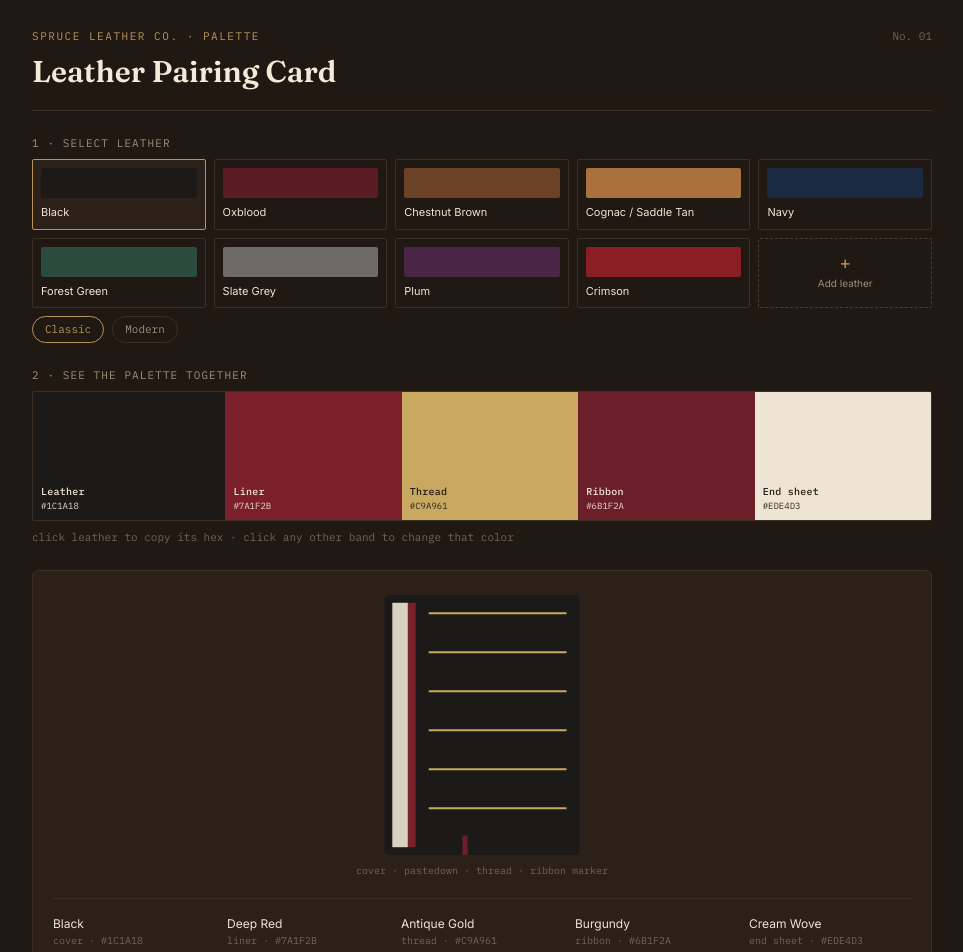
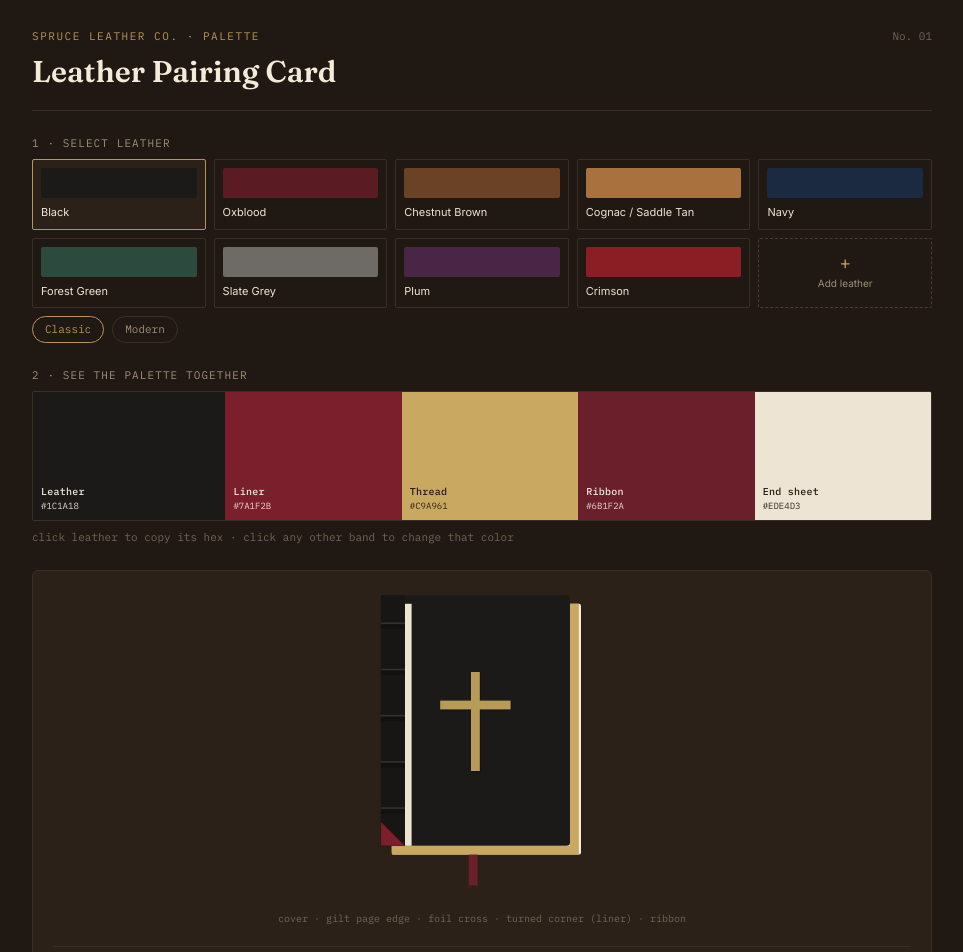
Before and after one commit to famedguardian/spruce-palette, a React (Vite) app: page / in a window 1280 px wide. Shown: the top 952 px of the page, without its empty margins (158-1121 px from the left). Built offline with nearby package versions, Linux system fonts and the light colour scheme.

Commit message:
Update App.jsx

```diff
--- a/src/App.jsx
+++ b/src/App.jsx
@@ -433,18 +433,47 @@ export default function App() {
         {/* palette card with mockup */}
         <div className="rounded-md p-5" style={{ background: "#2B2118", border: "1px solid #3a2f24" }}>
           <div className="flex justify-center pt-1 pb-2">
-            <svg width="200" height="260" viewBox="0 0 150 200">
-              <rect x="0" y="0" width="150" height="200" rx="4" fill={leather.hex} />
-              <rect x="6" y="6" width="12" height="188" fill={display.end.h} opacity="0.9" />
-              <rect x="18" y="6" width="6" height="188" fill={display.liner.h} />
-              <rect x="60" y="185" width="4" height="15" fill={display.ribbon.h} />
-              {[...Array(6)].map((_, i) => (
-                <line key={i} x1="34" y1={14 + i * 30} x2="140" y2={14 + i * 30} stroke={display.thread.h} strokeWidth="1.5" />
+            <svg width="220" height="308" viewBox="0 0 200 280">
+              {/* page block (paper) */}
+              <rect x="18" y="8" width="172" height="228" rx="2" fill="#F2ECDD" />
+              {/* gilt page edges — tinted with the thread color, a common Bible-binding touch */}
+              <rect x="180" y="8" width="8" height="228" fill={display.thread.h} />
+              <rect x="18" y="228" width="162" height="8" fill={display.thread.h} />
+              <rect x="18" y="8" width="162" height="4" fill={display.thread.h} opacity="0.6" />
+
+              {/* cover */}
+              <rect x="8" y="0" width="172" height="228" rx="3" fill={leather.hex} />
+
+              {/* end sheet peeking at the hinge */}
+              <rect x="30" y="8" width="6" height="220" fill={display.end.h} />
+
+              {/* spine shading + raised bands */}
+              <rect x="8" y="0" width="22" height="228" fill="#000000" opacity="0.16" />
+              {[0, 1, 2, 3, 4].map((i) => (
+                <g key={i}>
+                  <rect x="8" y={26 + i * 42} width="22" height="5" fill="#000000" opacity="0.22" />
+                  <rect x="8" y={25 + i * 42} width="22" height="1.5" fill="#ffffff" opacity="0.12" />
+                </g>
               ))}
+
+              {/* foil-stamped cross */}
+              <g opacity="0.9">
+                <rect x="91" y="71" width="8" height="90" fill="#000000" opacity="0.22" />
+                <rect x="63" y="97" width="64" height="8" fill="#000000" opacity="0.22" />
+                <rect x="90" y="70" width="8" height="90" fill={display.thread.h} />
+                <rect x="62" y="96" width="64" height="8" fill={display.thread.h} />
+              </g>
+
+              {/* turned-up corner revealing the liner */}
+              <path d="M8,206 L30,228 L8,228 Z" fill={display.liner.h} stroke="#000000" strokeOpacity="0.15" />
+
+              {/* ribbon marker */}
+              <rect x="88" y="236" width="8" height="30" fill={display.ribbon.h} />
+              <polygon points="88,264 92,272 96,264" fill="#2B2118" />
             </svg>
           </div>
           <div className="text-center text-[10px]" style={{ fontFamily: "'IBM Plex Mono',monospace", color: "#6f6558" }}>
-            cover · pastedown · thread · ribbon marker
+            cover · gilt page edge · foil cross · turned corner (liner) · ribbon
           </div>
 
           <div className="grid grid-cols-2 sm:grid-cols-5 gap-3 mt-5 pt-4" style={{ borderTop: "1px solid #3a2f24" }}>
```
